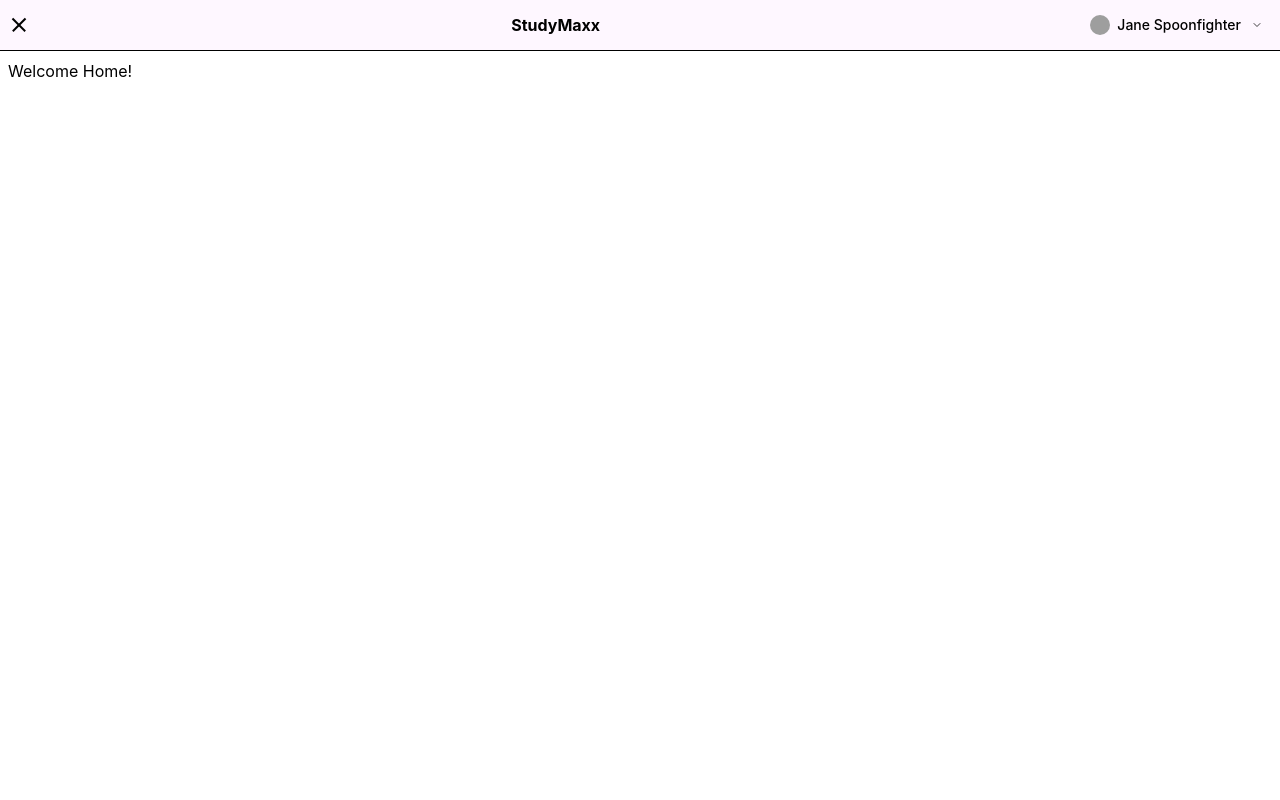
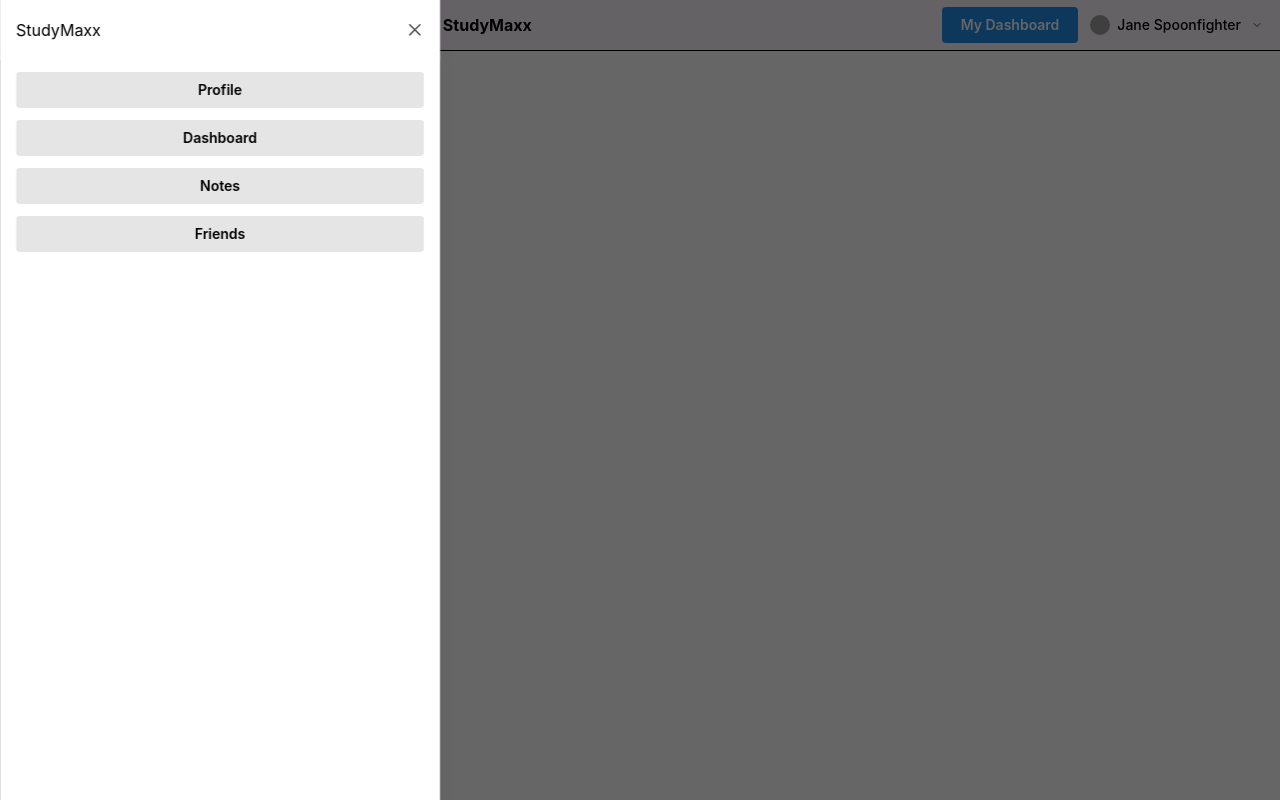
Before and after one commit to shuripurin/studymaxx, a React (Vite) app in the folder client/: page / in a window 1280 px wide. Both pictures are taken after a click on the button 19 px from the left and 25 px from the top of the page. Built offline with nearby package versions, Linux system fonts and the light colour scheme; grey boxes are pictures that could not be loaded.

Commit message:
link navbar

```diff
--- a/client/src/components/mantine/navbar.tsx
+++ b/client/src/components/mantine/navbar.tsx
@@ -14,6 +14,8 @@
 import {
   Avatar,
   Burger,
+  Button,
+  Drawer,
   Group,
   Menu,
   Text,
@@ -22,6 +24,7 @@
 } from "@mantine/core";
 import { useDisclosure } from "@mantine/hooks";
 import classes from "./navbar.module.css";
+import { useNavigate } from "@tanstack/react-router";
 
 const user = {
   name: "Jane Spoonfighter",
@@ -32,15 +35,44 @@
 
 export function Navbar() {
   const theme = useMantineTheme();
-  const [opened, { toggle }] = useDisclosure(false);
+  const [opened, { open, close }] = useDisclosure(false);
   const [userMenuOpened, setUserMenuOpened] = useState(false);
+
+  const tabs = {
+    Profile: "/profile",
+    Dashboard: "/dashboard",
+    Notes: "/notes",
+    Friends: "/friends",
+  };
+
+  const navigate = useNavigate();
 
   return (
     <div className={classes.header}>
-      <Burger opened={opened} onClick={toggle} size="sm" />
+      <Drawer opened={opened} onClose={close} title="StudyMaxx">
+        {Object.entries(tabs).map(([tab, path]) => (
+          <Button
+            key={tab}
+            variant="light"
+            fullWidth
+            mt="sm"
+            color="black"
+            onClick={() => {
+              console.log(`${tab} clicked`);
+              navigate({ to: path });
+              close();
+            }}
+          >
+            {tab}
+          </Button>
+        ))}
+      </Drawer>
+      <Burger opened={opened} onClick={open} size="sm" />
       <Text size="md" fw={700}>
         StudyMaxx
       </Text>
+      <div className="flex flex-wrap align-center items-center">
+        <Button>My Dashboard</Button>
         <Menu
           width={260}
           position="bottom-end"
@@ -56,7 +88,12 @@
               })}
             >
               <Group gap={7}>
-              <Avatar src={user.image} alt={user.name} radius="xl" size={20} />
+                <Avatar
+                  src={user.image}
+                  alt={user.name}
+                  radius="xl"
+                  size={20}
+                />
                 <Text fw={500} size="sm" lh={1} mr={3}>
                   {user.name}
                 </Text>
@@ -74,7 +111,11 @@
             </Menu.Item>
             <Menu.Item
               leftSection={
-              <IconStar size={16} color={theme.colors.yellow[6]} stroke={1.5} />
+                <IconStar
+                  size={16}
+                  color={theme.colors.yellow[6]}
+                  stroke={1.5}
+                />
               }
             >
               Saved posts
@@ -119,5 +160,6 @@
           </Menu.Dropdown>
         </Menu>
       </div>
+    </div>
   );
 }
```
Lines whose indentation alone changed are shown as unchanged.
